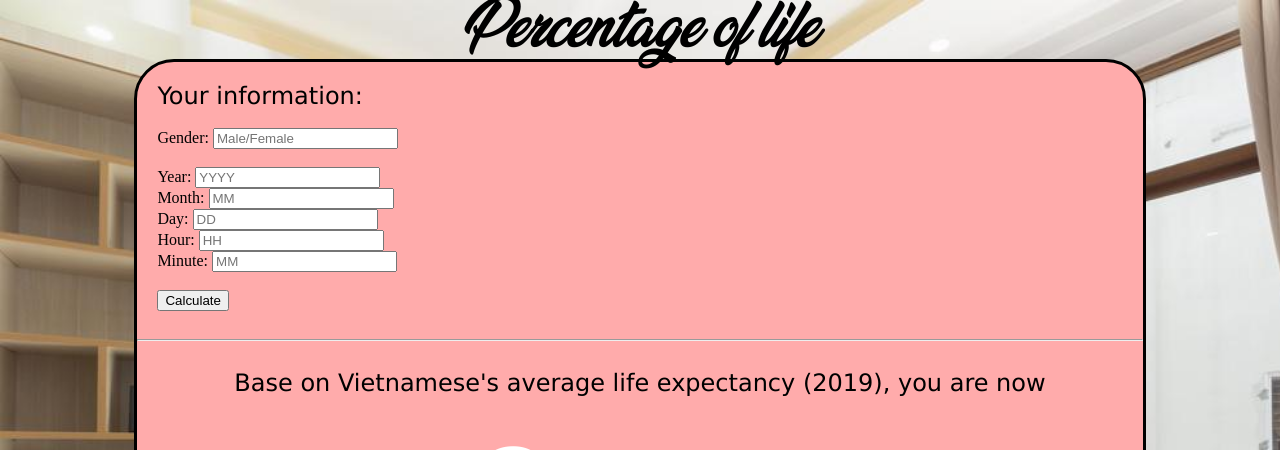
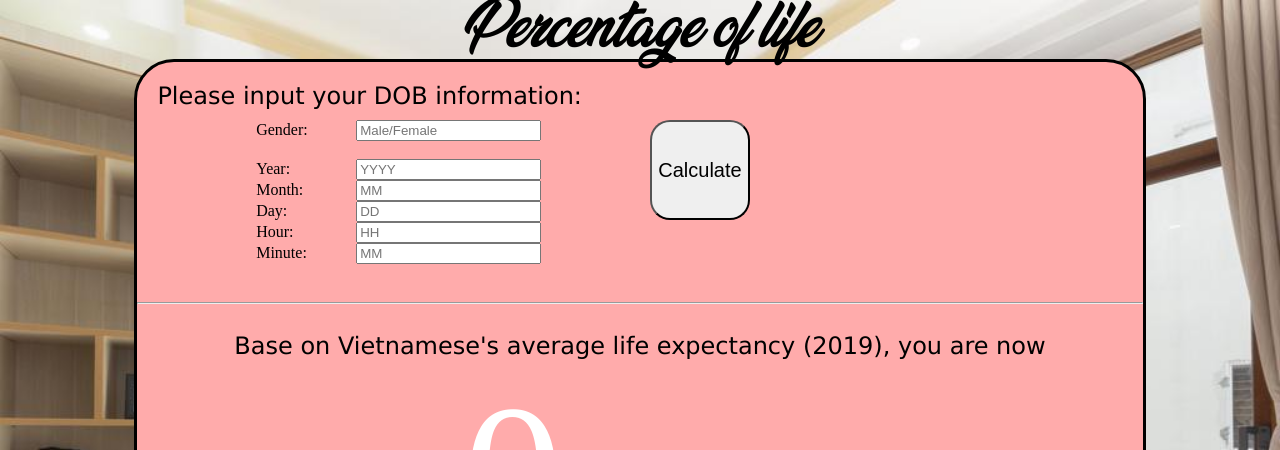
Before and after one commit to Baorlog/percentageoflife, a plain HTML site: page index.html in a window 1280 px wide. Shown: the top 450 px of the page. Drawn offline with Linux system fonts and the light colour scheme.

Commit message:
Fixing allign at person information

```diff
--- a/index.html
+++ b/index.html
@@ -12,17 +12,27 @@
     </header>
     <section id="container">
         <article>
-            <header id="headerInfo">Your information:</header>
-            <div id="PersonInfo">
-                <br>
-                Gender: <input name="PersonGender" id="PersonGender" placeholder="Male/Female"><br><br>
-                Year:   <input name="PersonYear" id="PersonYear" placeholder="YYYY"><br>
-                Month:  <input name="PersonMonth" id="PersonMonth" placeholder="MM"><br>
-                Day:    <input name="PersonDay" id="PersonDay" placeholder="DD"><br>
-                Hour:   <input name="PersonHour" id="PersonHour" placeholder="HH"><br>
-                Minute: <input name="PersonMinute" id="PersonMinute" placeholder="MM"><br>
-                <br>
-                <button onclick="Calculate()">Calculate</button>
+            <header id="headerInfo">Please input your DOB information:</header>
+            <div class="PersonInfo">
+                <div class="column" style="text-align: center;">
+                    <span class="label">Gender:</span><input name="PersonGender" id="PersonGender" placeholder="Male/Female"><br><br>
+                    <span class="label">Year:</span><input name="PersonYear" id="PersonYear" placeholder="YYYY"><br>
+                    <span class="label">Month:</span><input name="PersonMonth" id="PersonMonth" placeholder="MM"><br>
+                    <span class="label">Day:</span><input name="PersonDay" id="PersonDay" placeholder="DD"><br>
+                    <span class="label">Hour:</span><input name="PersonHour" id="PersonHour" placeholder="HH"><br>
+                    <span class="label">Minute:</span><input name="PersonMinute" id="PersonMinute" placeholder="MM"><br>
+                </div>
+                <!-- <div class="column">
+                    <input name="PersonGender" id="PersonGender" placeholder="Male/Female"><br><br>
+                    <input name="PersonYear" id="PersonYear" placeholder="YYYY"><br>
+                    <input name="PersonMonth" id="PersonMonth" placeholder="MM"><br>
+                    <input name="PersonDay" id="PersonDay" placeholder="DD"><br>
+                    <input name="PersonHour" id="PersonHour" placeholder="HH"><br>
+                    <input name="PersonMinute" id="PersonMinute" placeholder="MM"><br>
+                </div> -->
+                <div class="column">
+                    <button onclick="Calculate()">Calculate</button>
+                </div>
             </div>
         </article>
         <hr>
--- a/styles.css
+++ b/styles.css
@@ -37,6 +37,27 @@ section article header {
     border-radius: 40px;
     border-style: solid;
     border-color: black;
+}
+* {
+    box-sizing: border-box;
+}
+.PersonInfo {
+    content: "";
+    display: table;
+    clear: both;
+    width: 100%;
+}
+
+.column {
+    float: left;
+    width: 50%;
+    padding: 10px;
+}
+
+.label {
+    width: 100px;
+    display: inline-block;
+    text-align: left;
 }
 
 #Number {
@@ -102,3 +123,10 @@ section article header {
     font-family: vegan;
     font-size: 40px;
 }
+
+button {
+    border-radius: 20px;
+    width: 100px;
+    height: 100px;
+    font-size: 20px;
+}
```
